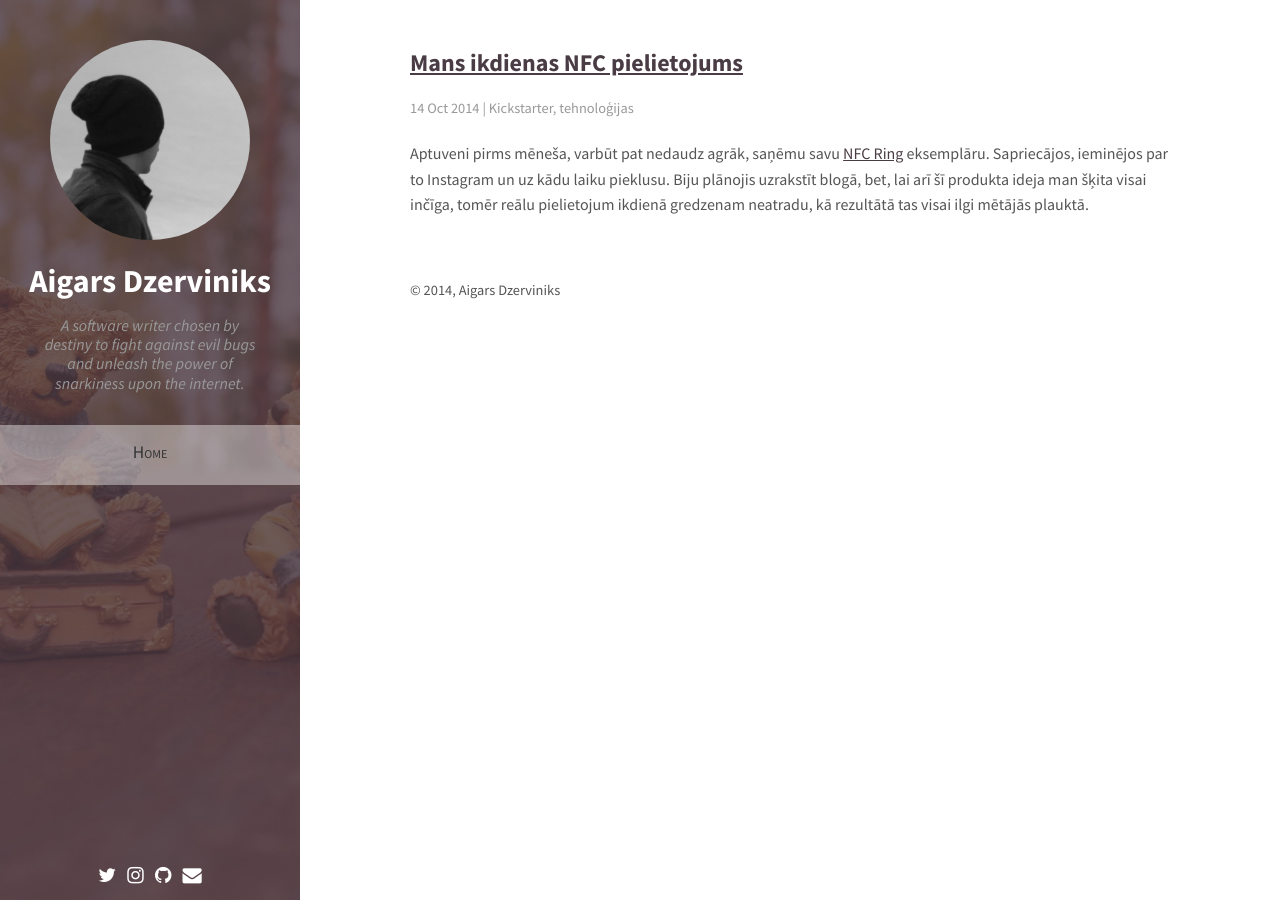
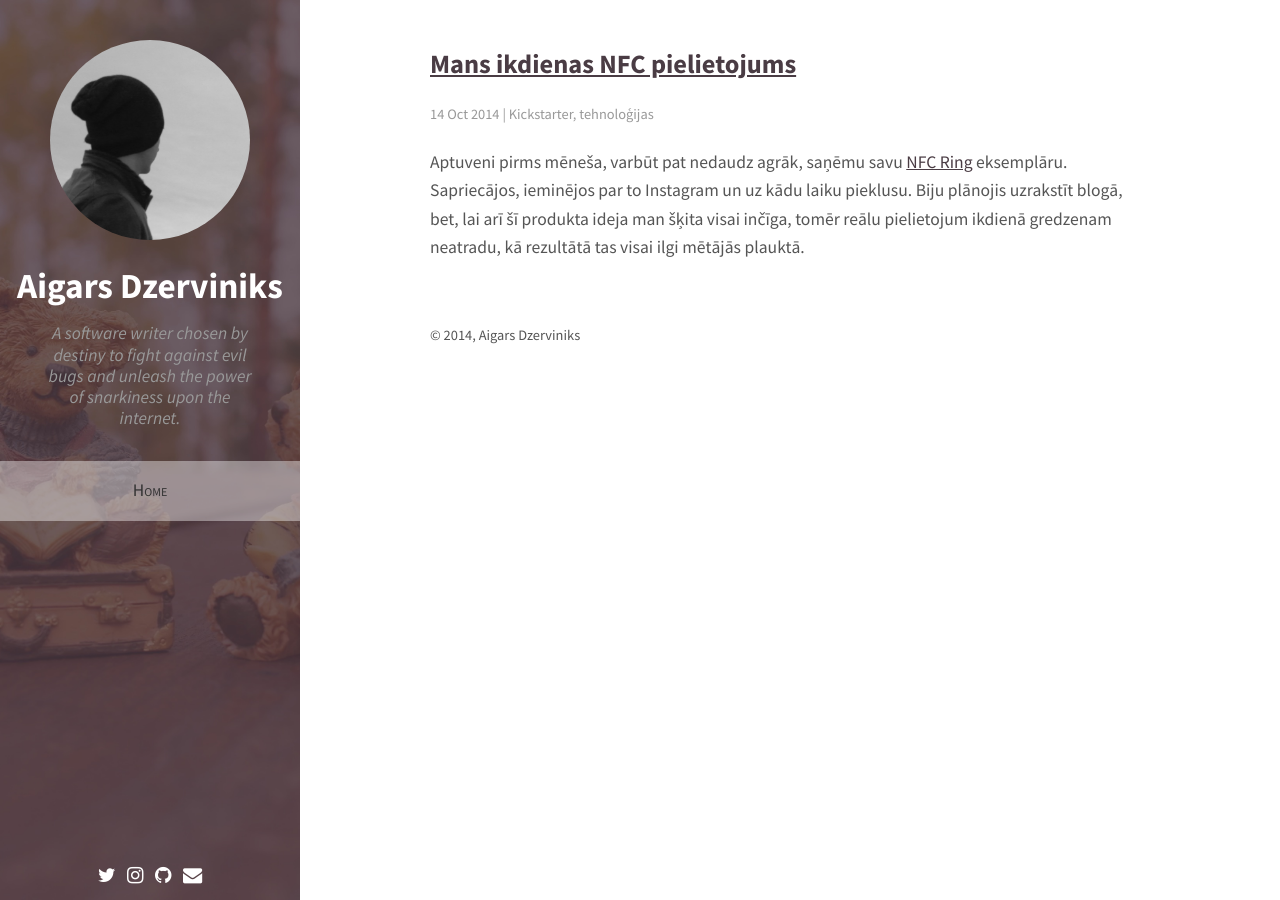
Before and after one commit to aigarsdz/aigarsdz.github.io, a Jekyll site: the page built from index.html, in a window 1280 px wide. Built offline with Jekyll 4.4.1, drawn with Linux system fonts in a browser that asks for light colours; nearby versions of some CDN libraries; the list of posts is cut into pages by our own code.

Commit message:
Update font sizes

```diff
--- a/_layouts/default.html
+++ b/_layouts/default.html
@@ -52,8 +52,5 @@
         <p>&copy; 2014, Aigars Dzerviniks</p>
       </footer>
     </main>
-
-
-    <script src="/assets/js/main.js"></script>
   </body>
 </html>
--- a/assets/css/style.css
+++ b/assets/css/style.css
@@ -4,12 +4,13 @@
 
 body {
   font-family: 'Source Sans Pro', sans-serif;
+  font-size: 1.1rem;
   color: #555;
   line-height: 1.6em;
 
   margin: 0;
   height: 100%;
-  overflow: hidden;
+  overflow-x: hidden;
 }
 
 a {
@@ -150,12 +151,12 @@
 
 header h1 { color: white; }
 
-@media screen and (max-width: 820px) {
+/*@media screen and (max-width: 820px) {
   header h1 { font-size: 1.2rem; }
-}
+}*/
 
 header p {
-  font-size: 1rem;
+  /*font-size: 1rem;*/
   font-style: italic;
   line-height: 1.2;
 
@@ -164,7 +165,7 @@
 
 @media screen and (max-width: 820px) {
   header p {
-    font-size: .9rem;
+    font-size: .98rem;
 
     margin: 0 20px;
   }
@@ -214,7 +215,7 @@
 footer p {
   max-width: 800px;
   margin: 0 auto;
-  padding: 0 20px;
+  padding: 0 40px;
 }
 
 main > div:first-child {
@@ -262,6 +263,7 @@
   font-size: .9rem;
 
   padding-bottom: 20px;
+  margin-top: 60px;
 }
 
 .clearfix:before,
```
